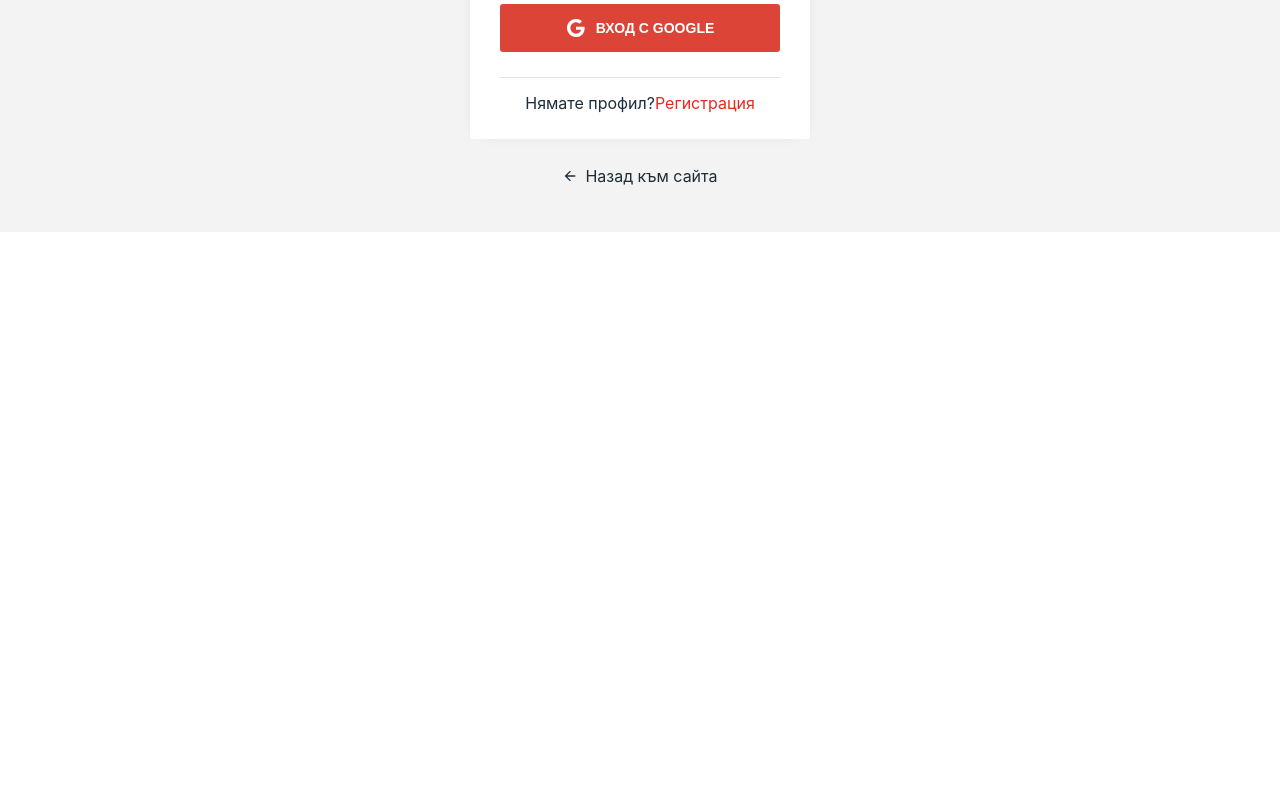
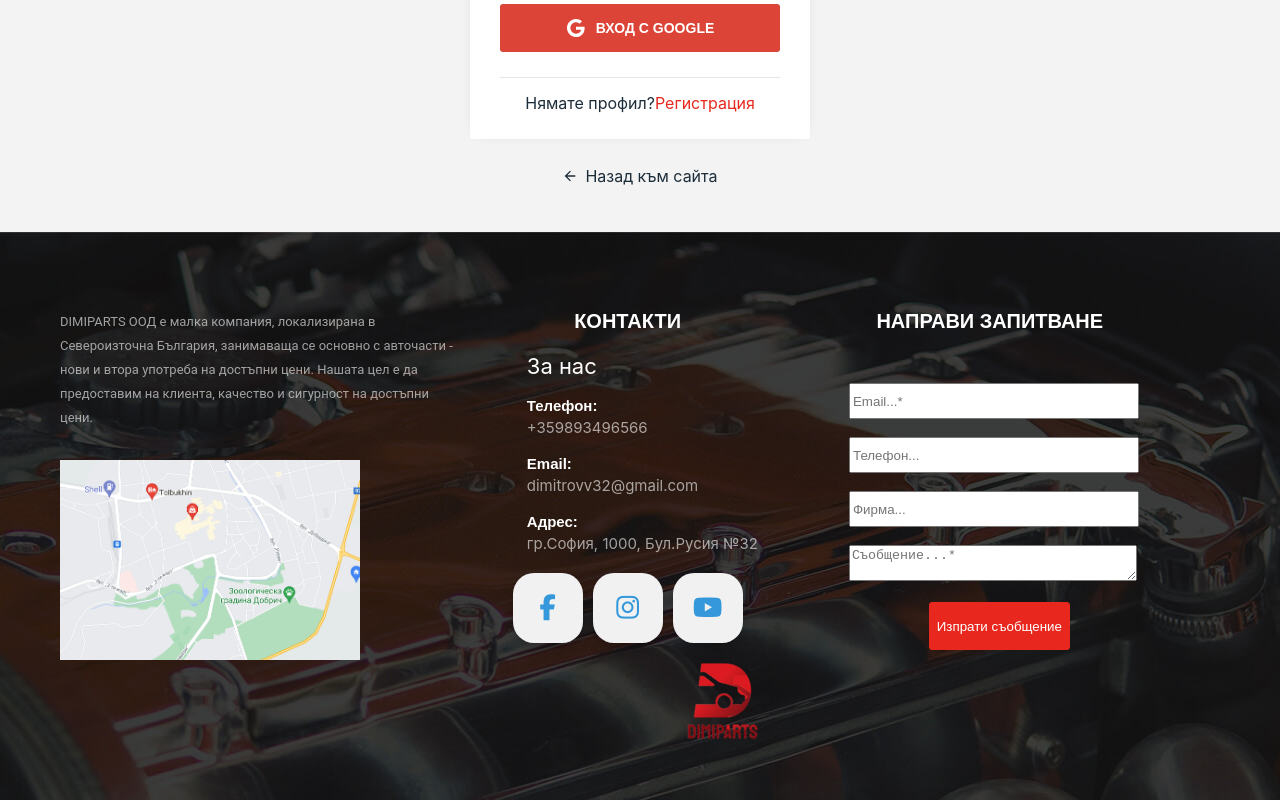
Before and after one commit to TsvetDimitrov/Car-Parts-Project-React, a React (Create React App) app in the folder client/: page /login in a window 1280 px wide. Shown: the part 516-1316 px from the top of the page. Before the commit the page ends 800 px from the top, so only its background shows below. Built offline with nearby package versions, Linux system fonts and the light colour scheme.

Commit message:
add footer

```diff
--- a/client/public/index.html
+++ b/client/public/index.html
@@ -9,6 +9,8 @@
       name="description"
       content="Web site created using create-react-app"
     />
+    <script src="https://kit.fontawesome.com/27af80cc0b.js" crossorigin="anonymous"></script>
+
     <link rel="apple-touch-icon" href="%PUBLIC_URL%/logo192.png" />
     <!--
       manifest.json provides metadata used when your web app is installed on a
--- a/client/src/App.js
+++ b/client/src/App.js
@@ -6,16 +6,18 @@ import Home from './components/Home/Home.js';
 import Navigation from "./components/Navigation/Navigation.js";
 import Register from './components/Register/Register.js';
 import Login from './components/Login/Login.js';
+import Footer from './components/Footer/Footer.js';
 
 function App() {
   return (
     <div className="App">
       <Navigation />
       <Routes>
-        <Route exact path = "/" element={<Home />} />
+        <Route exact path="/" element={<Home />} />
         <Route exact path="/register" element={<Register />} />
         <Route exact path="/login" element={<Login />} />
       </Routes>
+      <Footer />
     </div>
   );
 }
--- /dev/null
+++ b/client/src/components/Footer/Footer.js
@@ -0,0 +1,81 @@
+import { Link } from "react-router-dom";
+
+
+function Footer() {
+
+    return (
+        <div id="footer">
+            <div className="container">
+                <div className="modules">
+                    <section className="footerAbout">
+                        <div className="content">
+                            <div className="p">
+                                DIMIPARTS ООД е малка компания, локализирана в Североизточна България, занимаваща се основно с авточасти - нови и втора употреба на достъпни цени. Нашата цел е да предоставим на клиента, качество и сигурност на достъпни цени.
+                            </div>
+                            <div className="map">
+                                <Link className="imageMap" to="https://www.google.com/maps/place/%D0%9D%D0%90%D0%9F+-+%D0%BE%D1%84%D0%B8%D1%81+%D0%A6%D0%B5%D0%BD%D1%82%D1%8A%D1%80/@42.6921705,23.3276225,17.26z/data=!4m8!1m2!2m1!1ssofia+postal+code!3m4!1s0x40aa857311e1a8b9:0x10983355c2696bb4!8m2!3d42.6917856!4d23.3274759"
+                                    target="_blank">
+                                </Link>
+                            </div>
+                        </div>
+                    </section>
+                    <section className="footerContacts">
+                        <h4 className="title_h4">Контакти</h4>
+                        <div className="content" style={{overflow: 'hidden'}}>
+                            <div className="aboutUsPage-pos">
+                                <Link to="/aboutUs" className="aboutUsPage">За нас</Link>
+                            </div>
+                            <ul>
+                                <li>
+                                    <h6 className="tel-title">Телефон: </h6>
+                                    <p className="tel-num">+359893496566</p>
+                                    <p></p>
+                                </li>
+                                <li>
+                                    <h6>Email: </h6>
+                                    <Link className="email" to="mailto:dimitrovv32@gmail.com">dimitrovv32@gmail.com</Link>
+                                </li>
+                                <li>
+                                    <h6>Адрес: </h6>
+                                    <p className="footer-loc">
+                                        гр.София, 1000, Бул.Русия №32
+                                    </p>
+
+                                </li>
+                            </ul>
+                            <div className="contactsSocialMedia">
+                                <Link className="btn" to="#">
+                                    <i className="fab fa-facebook-f"></i>
+                                </Link>
+                                <Link className="btn" to="#">
+                                    <i className="fab fa-instagram"></i>
+                                </Link>
+                                <Link className="btn" to="#">
+                                    <i className="fab fa-youtube"></i>
+                                </Link>
+                                <div className="logo">
+                                    <Link to="/"></Link>
+
+                                </div>
+                            </div>
+                        </div>
+                    </section>
+                    <section className="footer_query">
+                        <h4 className="title_h4">Направи запитване</h4>
+                        <form className="queryForm" role="form" id="email_form" method="post" action="mailto:dimitrovv32@gmail.com">
+                            <input type="text" name="email" className="in_email" placeholder="Email...*" />
+                            <input type="text" name="telephone" className="in_telephone" placeholder="Телефон..." />
+                            <input type="text" name="firmName" className="in_firm" placeholder="Фирма..." />
+                            <textarea type="text" name="textMsg" className="in_text" placeholder="Съобщение...*"></textarea>
+                            <button type="submit" className="sendBtn">Изпрати съобщение</button>
+                        </form>
+                    </section>
+                </div>
+            </div>
+        </div>
+    )
+}
+
+
+
+export default Footer;
```
